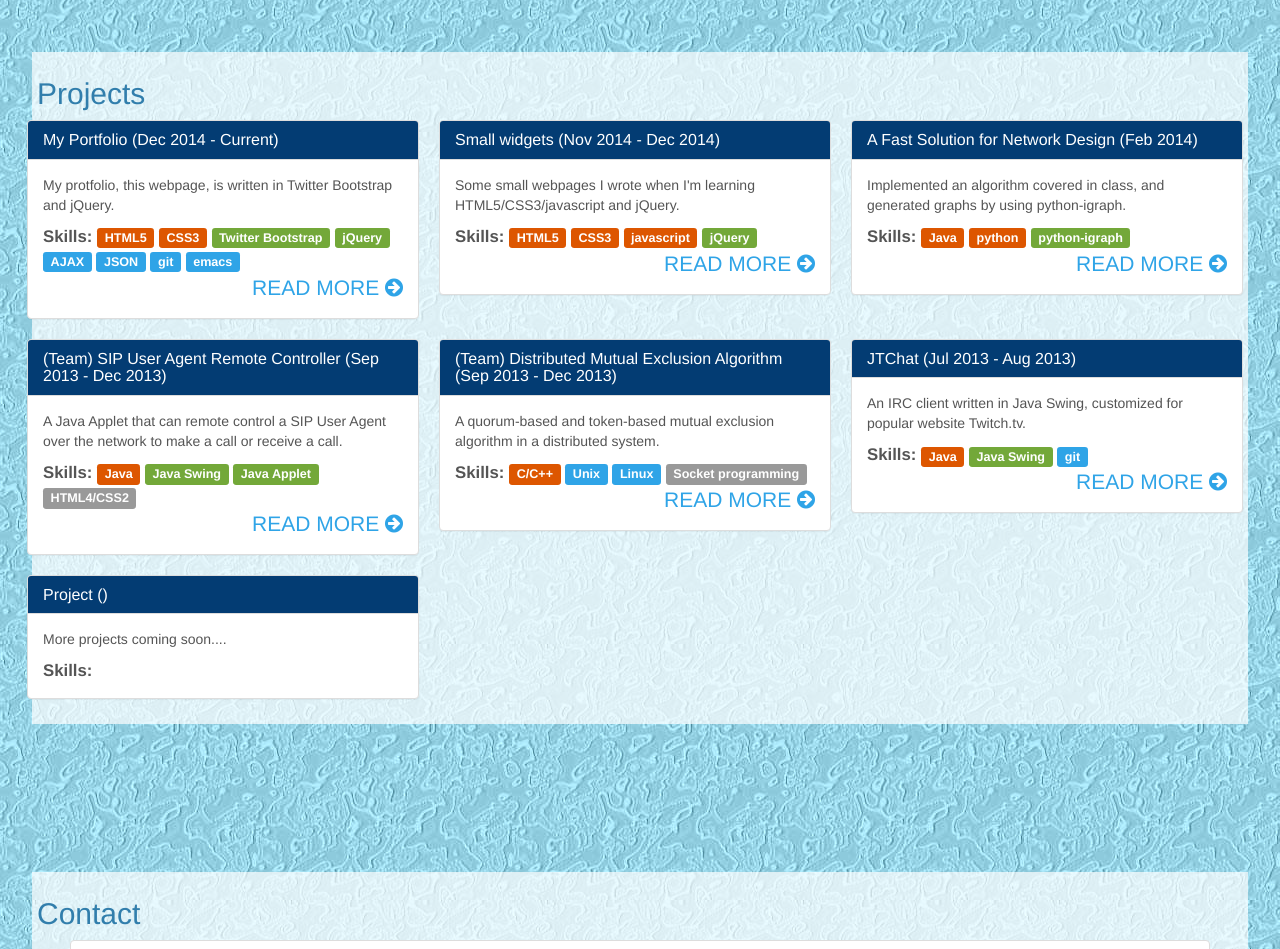
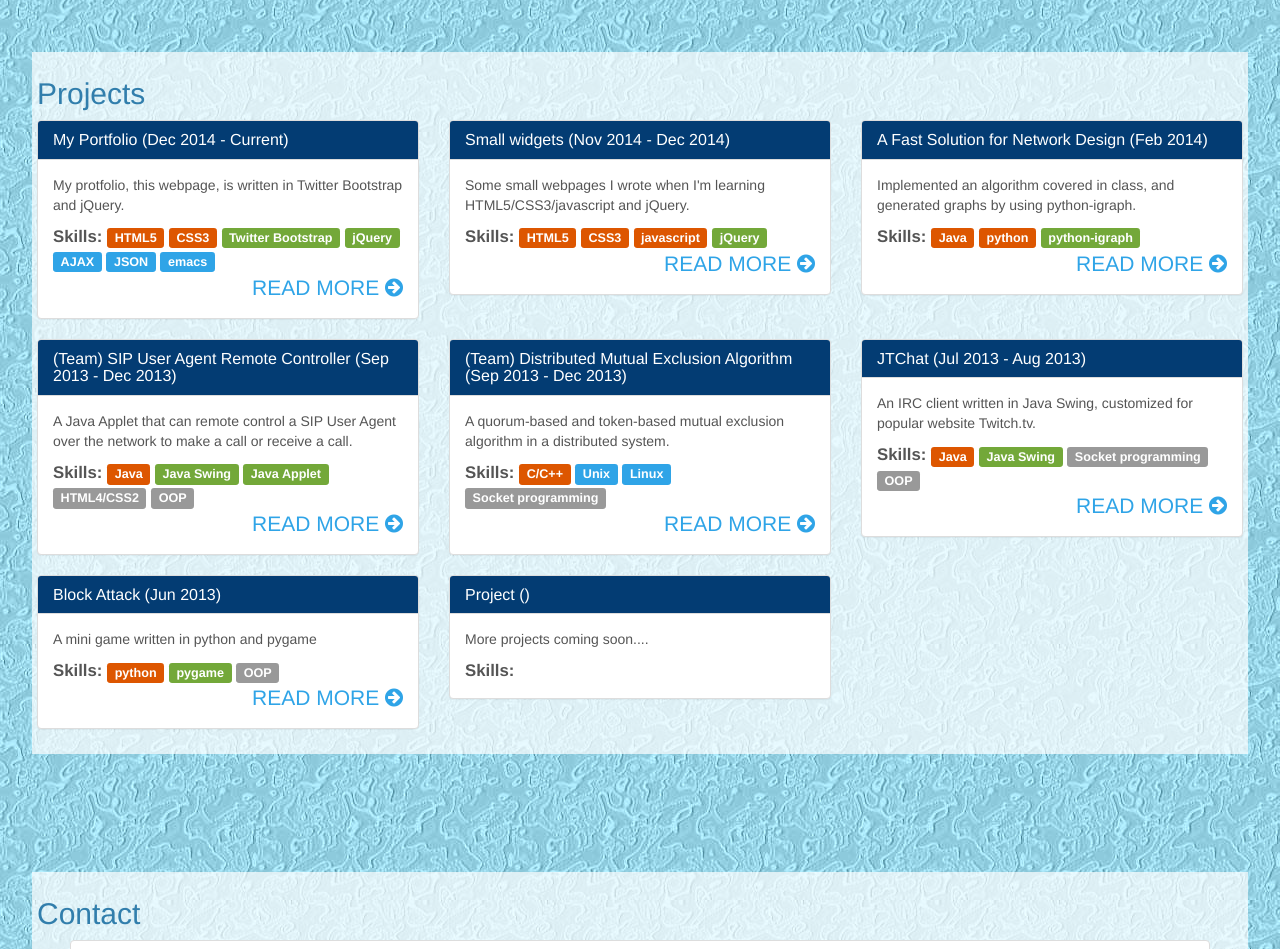
Before and after one commit to fsworld009/fsworld009.github.io_2014, a plain HTML site: page index.html in a window 1280 px wide. Shown: the part 1660-2609 px from the top of the page. Drawn offline with nearby package versions, Linux system fonts and the light colour scheme.

Commit message:
block attack, fix panel layout, remove git from skill list

```diff
--- a/index.css
+++ b/index.css
@@ -62,19 +62,19 @@ section {
 /*more space for project panels*/
 .projects .container-fluid {
   padding-left: 0;
-  padding-right: 0; }
+  padding-right: 0;
+}
 
-.projects .small-padding {
-  padding-left: 5px;
-  pading-right: 5px; }
 
 #project-template {
-  display: none; }
+  display: none;
+}
 
 #project-detail {
   margin-left: auto;
   margin-right: auto;
   width: 90%;
-  margin-top: 25px; }
+  margin-top: 25px;
+}
 
 /*# sourceMappingURL=index.css.map */
--- a/index.html
+++ b/index.html
@@ -177,7 +177,7 @@
     </section>
 
     <!-- templates, they are copied and used by jQuery  scripts-->
-    <div id="project-template" class="col-xs-12 col-md-4 small-padding">
+    <div id="project-template" class="col-xs-12 col-md-4">
       <div class="panel panel-info">
         <div class="panel-heading">
           <h3 class="panel-title">TITLE</h3>
--- a/json/my_portfolio.json
+++ b/json/my_portfolio.json
@@ -1,7 +1,7 @@
 {
     "title" : "My Portfolio",
     "date" : "Dec 2014 - Current",
-    "skills" : ["HTML5", "CSS3", "Twitter Bootstrap", "jQuery", "AJAX", "JSON", "git", "emacs"],
+    "skills" : ["HTML5", "CSS3", "Twitter Bootstrap", "jQuery", "AJAX", "JSON", "emacs"],
 
     "description" : "This website serves as my self-introduction to other people. It can be viewed on desktop, tablet or mobile devices. I also abstract project listings and descriptions into JSON files so that I can update the site easily in the future.",
     "points" :
--- a/json/projects.json
+++ b/json/projects.json
@@ -3,7 +3,7 @@
         {
             "title" : "My Portfolio",
             "date" : "Dec 2014 - Current",
-            "skills" : ["HTML5", "CSS3", "Twitter Bootstrap", "jQuery", "AJAX", "JSON", "git", "emacs"],
+            "skills" : ["HTML5", "CSS3", "Twitter Bootstrap", "jQuery", "AJAX", "JSON", "emacs"],
             "summary" : "My protfolio, this webpage, is written in Twitter Bootstrap and jQuery.",
             "detail_id" : "my_portfolio"
         },
@@ -27,7 +27,7 @@
         {
             "title" : "(Team) SIP User Agent Remote Controller",
             "date" : "Sep 2013 - Dec 2013",
-            "skills" : ["Java", "Java Swing", "Java Applet", "HTML4/CSS2"],
+            "skills" : ["Java", "Java Swing", "Java Applet", "HTML4/CSS2", "OOP"],
             "summary" : "A Java Applet that can remote control a SIP User Agent over the network to make a call or receive a call.",
             "detail_id" : "sipua"
         },
@@ -41,11 +41,17 @@
         {
             "title" : "JTChat",
             "date" : "Jul 2013 - Aug 2013",
-            "skills" : ["Java", "Java Swing", "git"],
+            "skills" : ["Java", "Java Swing", "Socket programming", "OOP"],
             "summary" : "An IRC client written in Java Swing, customized for popular website Twitch.tv.",
             "detail_id" : "jtchat"
         },
-
+        {
+            "title" : "Block Attack",
+            "date" : "Jun 2013",
+            "skills" : ["python", "pygame", "OOP"],
+            "summary" : "A mini game written in python and pygame",
+            "detail_id" : "blockattack"
+        },
         {
             "id" : "project-coming-soon",
             "title" : "Project",
```
Also changed, not shown: json/blockattack.json (added, +32 -0 lines), screenshots/blockattack-001-thumbnail.png (added), screenshots/blockattack-001.png (added), screenshots/blockattack-002-thumbnail.png (added), screenshots/blockattack-002.png (added).
